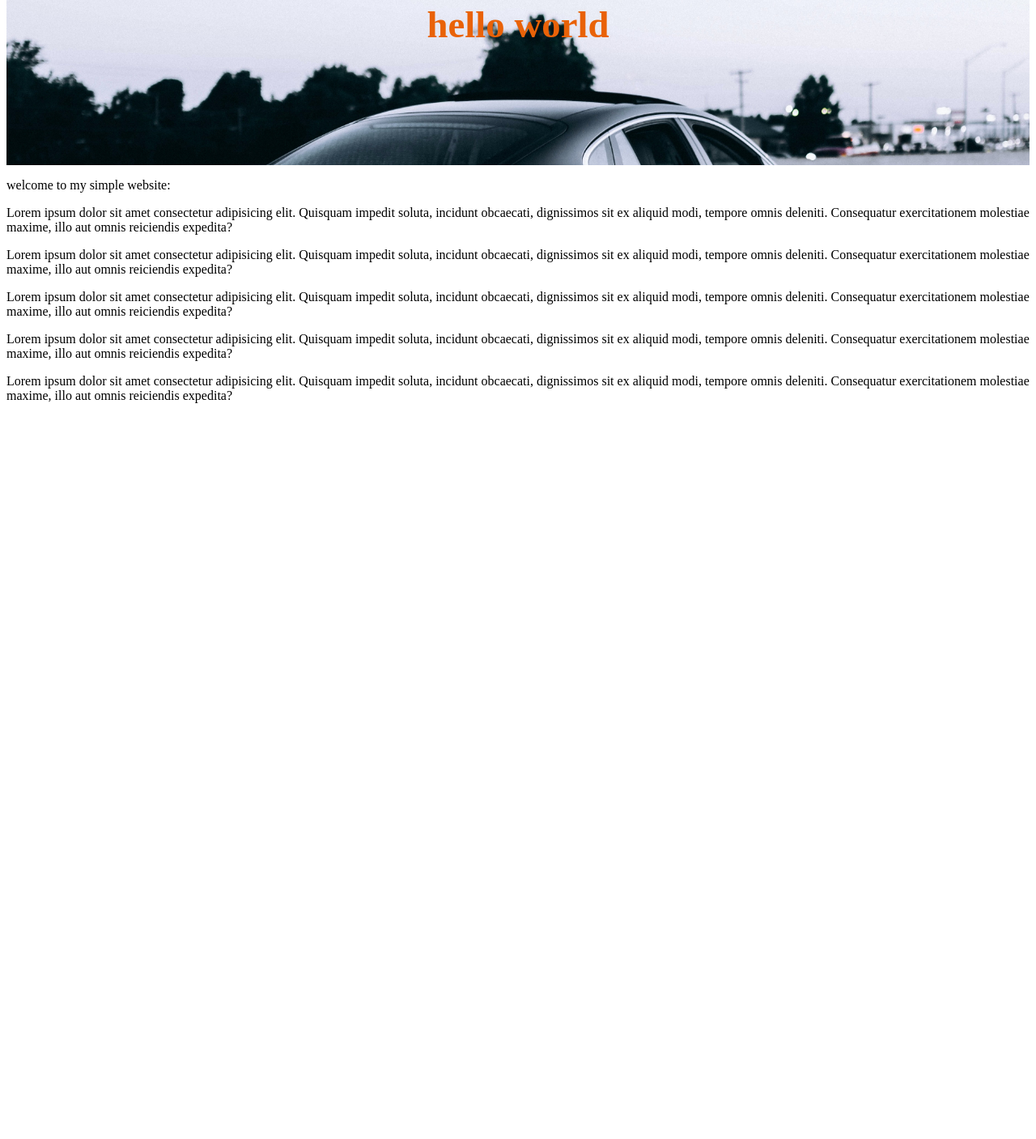
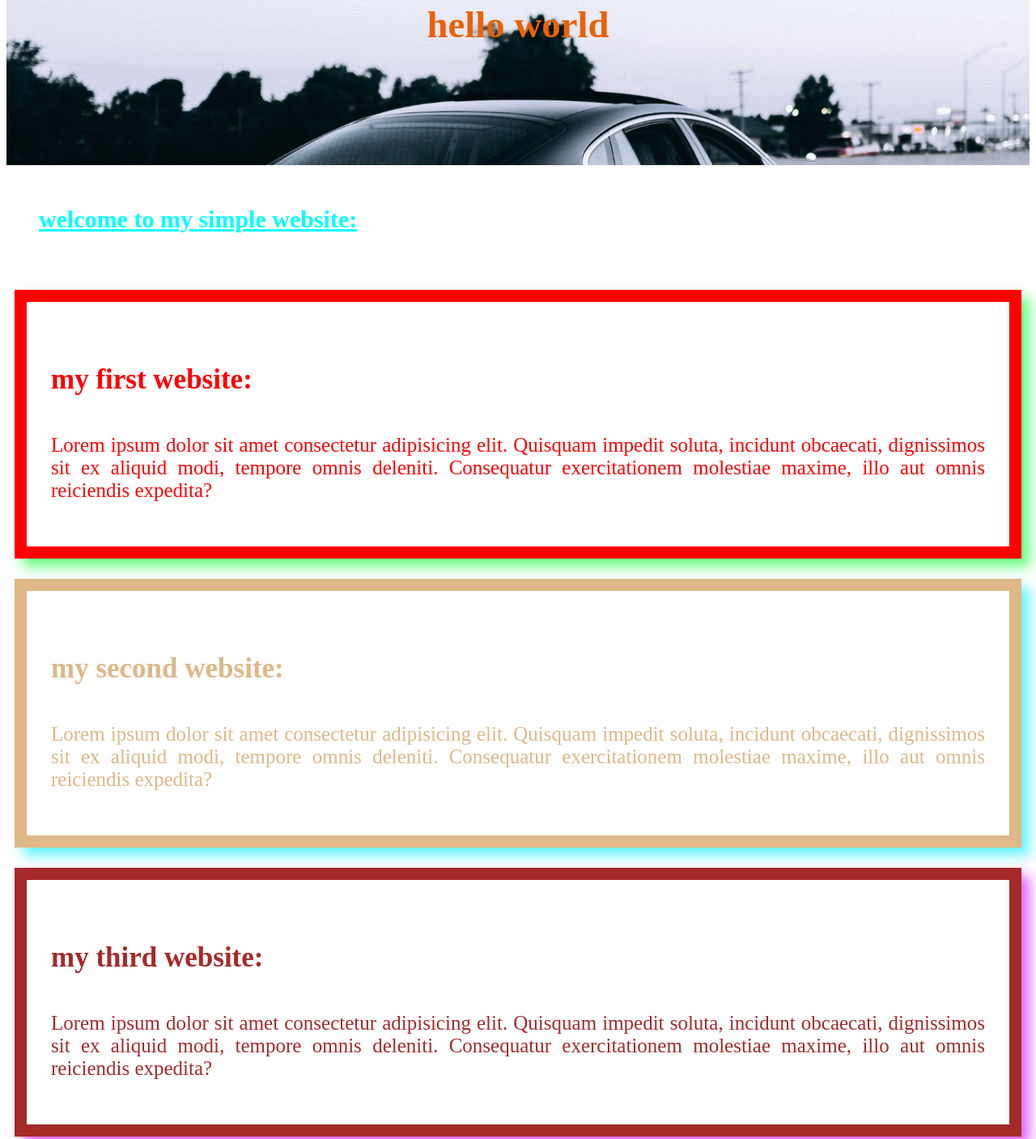
Before and after one commit to Abdullh1111/first-git-repo-cmd, a plain HTML site: page index.html in a window 1280 px wide. Shown: the part 152-1559 px from the top of the page at 81% size. Before the commit the page ends 800 px from the top, so only its background shows below. Drawn offline with Linux system fonts and the light colour scheme.

Commit message:
add box css

```diff
--- a/index.html
+++ b/index.html
@@ -11,14 +11,30 @@
     <h3>hello world</h3>
   </header>
   <div class="welcome">
-    <p>welcome to my simple website:</p>
+    <u>
+      <p>welcome to my simple website:</p>
+    </u>
   </div>
-  <div>
-    <p>Lorem ipsum dolor sit amet consectetur adipisicing elit. Quisquam impedit soluta, incidunt obcaecati, dignissimos sit ex aliquid modi, tempore omnis deleniti. Consequatur exercitationem molestiae maxime, illo aut omnis reiciendis expedita?</p>
-    <p>Lorem ipsum dolor sit amet consectetur adipisicing elit. Quisquam impedit soluta, incidunt obcaecati, dignissimos sit ex aliquid modi, tempore omnis deleniti. Consequatur exercitationem molestiae maxime, illo aut omnis reiciendis expedita?</p>
-    <p>Lorem ipsum dolor sit amet consectetur adipisicing elit. Quisquam impedit soluta, incidunt obcaecati, dignissimos sit ex aliquid modi, tempore omnis deleniti. Consequatur exercitationem molestiae maxime, illo aut omnis reiciendis expedita?</p>
-    <p>Lorem ipsum dolor sit amet consectetur adipisicing elit. Quisquam impedit soluta, incidunt obcaecati, dignissimos sit ex aliquid modi, tempore omnis deleniti. Consequatur exercitationem molestiae maxime, illo aut omnis reiciendis expedita?</p>
+  <div class="first">
+    <h4>my first website:</h4>
     <p>Lorem ipsum dolor sit amet consectetur adipisicing elit. Quisquam impedit soluta, incidunt obcaecati, dignissimos sit ex aliquid modi, tempore omnis deleniti. Consequatur exercitationem molestiae maxime, illo aut omnis reiciendis expedita?</p>
   </div>
+  <div class="second">
+    <h4>my second website:</h4>
+    <p>Lorem ipsum dolor sit amet consectetur adipisicing elit. Quisquam impedit soluta, incidunt obcaecati, dignissimos sit ex aliquid modi, tempore omnis deleniti. Consequatur exercitationem molestiae maxime, illo aut omnis reiciendis expedita?</p>
+  </div>
+  <div class="third">
+    <h4>my third website:</h4>
+    <p>Lorem ipsum dolor sit amet consectetur adipisicing elit. Quisquam impedit soluta, incidunt obcaecati, dignissimos sit ex aliquid modi, tempore omnis deleniti. Consequatur exercitationem molestiae maxime, illo aut omnis reiciendis expedita?</p>
+  </div>
+  <div class="fourth">
+    <h4>my fourth website:</h4>
+    <p>Lorem ipsum dolor sit amet consectetur adipisicing elit. Quisquam impedit soluta, incidunt obcaecati, dignissimos sit ex aliquid modi, tempore omnis deleniti. Consequatur exercitationem molestiae maxime, illo aut omnis reiciendis expedita?</p>
+  </div>
+  <div class="fifth">
+    <h4>my fifth website:</h4>
+    <p>Lorem ipsum dolor sit amet consectetur adipisicing elit. Quisquam impedit soluta, incidunt obcaecati, dignissimos sit ex aliquid modi, tempore omnis deleniti. Consequatur exercitationem molestiae maxime, illo aut omnis reiciendis expedita?</p>
+  </div>
+
 </body>
 </html>
--- a/style/blog.css
+++ b/style/blog.css
@@ -3,9 +3,70 @@
   padding: 100px;
   color:rgb(233, 98, 8);
  font-size: 40px;
-  font-weight: 900px;
+  font-weight: 900;
   text-align:center;
   background-image: url('car.jpg');
   background-size:cover;
   background-repeat: no-repeat;
 }
+.welcome{
+  font-size: 30px;
+  font-weight: 900;
+  color:aqua;
+  padding-top: 0px;
+  padding: 20px;
+  margin: 20px;
+  margin-top:0px;
+}
+.first{
+  padding: 30px;
+  margin: 10px;
+  border: 15px solid red;
+  color:red;
+  font-size: 25px;
+  text-align: justify;
+  box-shadow: 10px 10px 15px rgba(33, 255, 70, 0.7);
+}
+h4{
+  font-size: 35px;
+}
+.second{
+  padding: 30px;
+  margin: 10px;
+  border: 15px solid burlywood;
+  color: burlywood;
+  font-size: 25px;
+  text-align: justify;
+  box-shadow: 10px 10px 15px rgba(33, 240, 255, 0.7);
+  margin-top: 25px;
+}
+.third{
+  padding: 30px;
+  margin: 10px;
+  border: 15px solid brown;
+  color: brown;
+  font-size: 25px;
+  text-align: justify;
+  box-shadow: 10px 10px 15px rgba(211, 33, 255, 0.7);
+  margin-top: 25px;
+}
+.fourth{
+  padding: 30px;
+  margin: 10px;
+  border: 15px solid rgba(41, 41, 233, 0.781);
+  color: rgba(41, 41, 233, 0.781);
+  font-size: 25px;
+  text-align: justify;
+  box-shadow: 10px 10px 15px rgba(255, 15, 15, 0.7);
+  margin-top: 25px;
+}
+.fifth{
+  padding: 30px;
+  margin: 10px;
+  border: 15px solid rgba(57, 233, 41, 0.781);
+  color: rgba(57, 233, 41, 0.781);
+  font-size: 25px;
+  text-align: justify;
+  box-shadow: 10px 10px 15px rgba(0, 0, 0, 0.7);
+  margin-top: 25px;
+}
```
